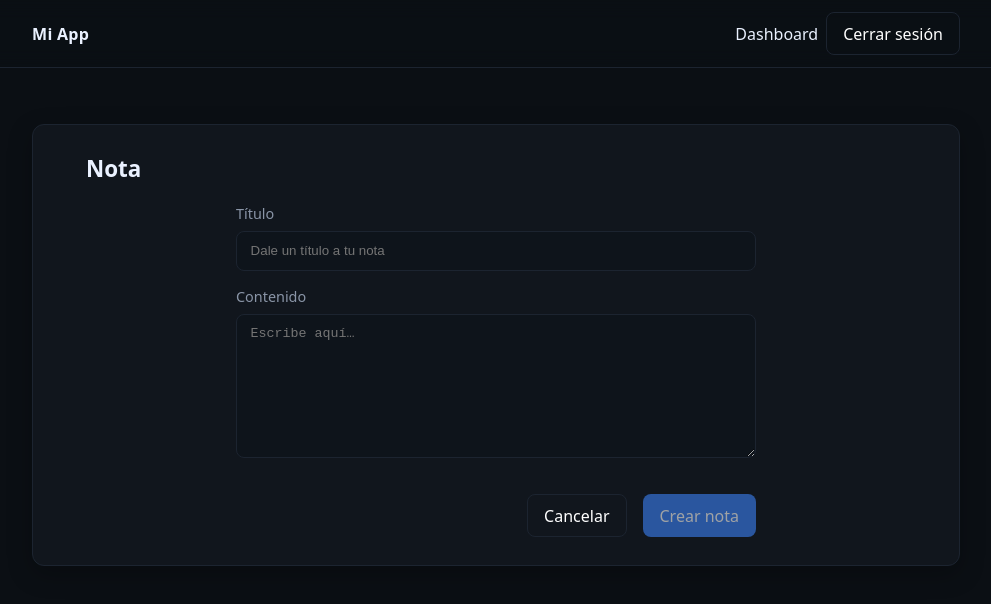
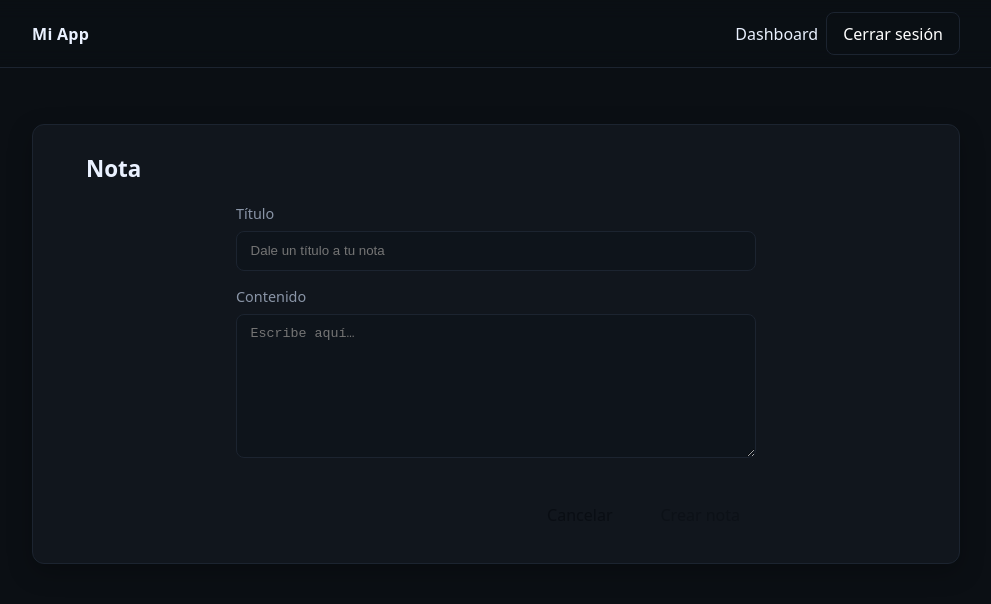
Before and after one commit to emmanuelmal2/NotesManagerIAProyect, a React (Vite) app in the folder client/: page /new in a window 1280 px wide. Shown: the top 604 px of the page, without its empty margins (144-1135 px from the left). Built offline with nearby package versions, Linux system fonts and the light colour scheme; sample sign-in values are in the browser's storage.

Commit message:
se expandió noteform.css y se agregaron estilos note/task + barra superior + recolor del date input

```diff
--- a/client/src/styles/noteform.css
+++ b/client/src/styles/noteform.css
@@ -1,4 +1,100 @@
-.noteform-card { padding: var(--space-6); margin-top: var(--space-6); }
-.noteform-wrap { width: 100%; max-width: 820px; margin: 0 auto; }
-.noteform-title { margin: 0 0 var(--space-4); font-size: 1.4rem; font-weight: 600; }
-.noteform-actions { display:flex; gap: var(--space-3); justify-content:flex-end; margin-top: var(--space-4); }
+.noteform-card {
+    padding: var(--space-6); margin-top: var(--space-6);
+}
+.noteform-wrap {
+    width: 100%; max-width: 820px; margin: 0 auto;
+}
+.noteform-title {
+    margin: 0 0 var(--space-4); font-size: 1.4rem; font-weight: 600;
+}
+.noteform-actions {
+    display:flex; gap: var(--space-3); justify-content:flex-end; margin-top: var(--space-4);
+}
+
+/* diferencias nota vs tarea */
+.noteform-wrap.is-note  { --accent: #7c9cff; } /* azul */
+.noteform-wrap.is-task  { --accent: #f6b043; } /* amarillo */
+
+/* barra arriba */
+.noteform-wrap {
+  position: relative;
+}
+.noteform-wrap::before {
+  content:"";
+  position: absolute;
+  top:-1px; left:0; right:0;
+  height:3px;
+  background:var(--accent);
+  border-radius:3px 3px 0 0;
+}
+
+/* botón primario toma el acento */
+.noteform-wrap .btn {
+  background:var(--accent);
+  border:0;
+  color:#0a0e14;
+}
+.noteform-wrap .btn:disabled { opacity:.6; }
+
+/* badge del título */
+.noteform-title {
+  display:flex;
+  align-items:center;
+  gap:8px;
+}
+.noteform-title .badge {
+  padding:2px 6px;
+  font-size:12px;
+  border-radius:6px;
+  border:1px solid var(--border, #2a3444);
+  background:color-mix(in srgb, var(--accent) 18%, transparent);
+}
+
+/* borde del fieldset según tipo */
+.noteform-wrap.is-task fieldset {
+  border-color: var(--accent) !important;
+}
+
+.noteform-wrap.is-note fieldset {
+  border-color: var(--accent) !important;
+}
+
+.noteform-wrap.is-task select:focus,
+.noteform-wrap.is-task .input:focus,
+.noteform-wrap.is-task textarea:focus {
+  border-color: var(--accent);
+  box-shadow: 0 0 0 3px color-mix(in srgb, var(--accent) 25%, transparent);
+}
+
+.noteform-wrap.is-note select:focus,
+.noteform-wrap.is-note .input:focus,
+.noteform-wrap.is-note textarea:focus {
+  border-color: var(--accent);
+  box-shadow: 0 0 0 3px color-mix(in srgb, var(--accent) 25%, transparent);
+}
+/* Forzar date input oscuro y recolorear el icono */
+.noteform-wrap input[type="date"] {
+  background-color: #151b23;   /* tu fondo */
+  color: #e6eefc;              /* texto claro */
+  border: 1px solid #2a3444;
+  border-radius: 10px;
+  color-scheme: dark;          /* ayuda en navegadores a pintar controles oscuros */
+}
+
+/* Estilo del ícono del calendario (Chromium/WebKit) */
+.noteform-wrap input[type="date"]::-webkit-calendar-picker-indicator {
+  opacity: .85;
+  filter: invert(85%) brightness(95%);   /* base: lo “oscurece” */
+}
+
+/* Modo Tarea: dora el icono con el acento */
+.noteform-wrap.is-task input[type="date"]::-webkit-calendar-picker-indicator {
+  /* dorado/ámbar */
+  filter: invert(70%) sepia(90%) saturate(500%) hue-rotate(350deg) brightness(1.05);
+}
+
+/* Modo Nota: azul acento */
+.noteform-wrap.is-note input[type="date"]::-webkit-calendar-picker-indicator {
+  /* azul */
+  filter: invert(72%) sepia(14%) saturate(1300%) hue-rotate(190deg) brightness(1.05);
+}
```
